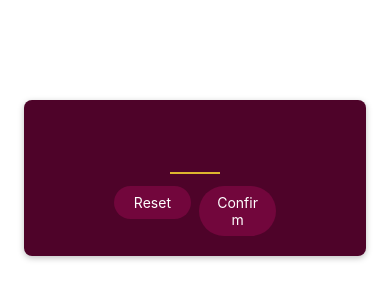
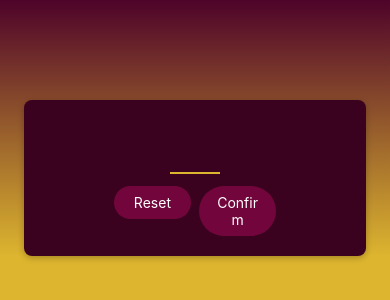
Before and after one commit to OveR1st/my-native-number-game, a React Native app: screen / in a window 390 px wide. Shown: the top 300 px of the page. Built offline with nearby package versions, Linux system fonts and the light colour scheme.

Commit message:
expo linear gradient

```diff
--- a/package.json
+++ b/package.json
@@ -11,6 +11,7 @@
   "dependencies": {
     "@reduxjs/toolkit": "^1.9.6",
     "expo": "~49.0.13",
+    "expo-linear-gradient": "~12.3.0",
     "expo-status-bar": "~1.6.0",
     "react": "18.2.0",
     "react-native": "0.72.5",
--- a/src/app/index.tsx
+++ b/src/app/index.tsx
@@ -6,13 +6,19 @@ import { store } from './store'
 import { StatusBar } from 'expo-status-bar'
 
 import { StartGameScreen } from 'pages/StartGameScreen'
+import { LinearGradient } from 'expo-linear-gradient'
 
 export const App = () => {
   return (
     <Provider store={store}>
       <StatusBar style="dark" />
       <View style={styles.appContainer}>
-        <StartGameScreen />
+        <LinearGradient
+          // Background Linear Gradient
+          colors={['#4e0329', '#ddb52f']}
+        >
+          <StartGameScreen />
+        </LinearGradient>
       </View>
     </Provider>
   )
@@ -20,6 +26,7 @@ export const App = () => {
 
 const styles = StyleSheet.create({
   appContainer: {
+    backgroundColor: '#ddb52f',
     flex: 1,
     // paddingTop: 50,
     // paddingHorizontal: 16,
--- a/src/pages/StartGameScreen/ui.tsx
+++ b/src/pages/StartGameScreen/ui.tsx
@@ -38,7 +38,7 @@ const styles = StyleSheet.create({
   inputContainer: {
     justifyContent: 'center',
     alignItems: 'center',
-    backgroundColor: '#4e0329',
+    backgroundColor: '#3b021f',
     marginTop: 100,
     marginHorizontal: 24,
     borderRadius: 8,
```
Also changed, not shown: 1 other file (tests, documents, lock files or other folders).
